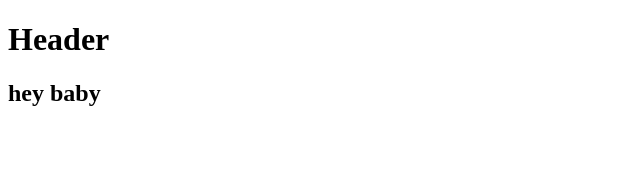
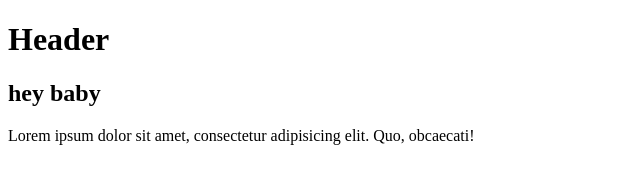
Before and after one commit to Amanverma2/splitmate, a plain HTML site: page contact.html in a window 1280 px wide. Shown: the whole page, without its empty margins (0-640 px from the left). Drawn offline with Linux system fonts and the light colour scheme.

Commit message:
contact change added

```diff
--- a/contact.html
+++ b/contact.html
@@ -8,5 +8,6 @@
  <body>
     <h1>Header</h1>
     <h2>hey baby</h2>
+    <p>Lorem ipsum dolor sit amet, consectetur adipisicing elit. Quo, obcaecati!</p>
  </body>
  </html>
```
